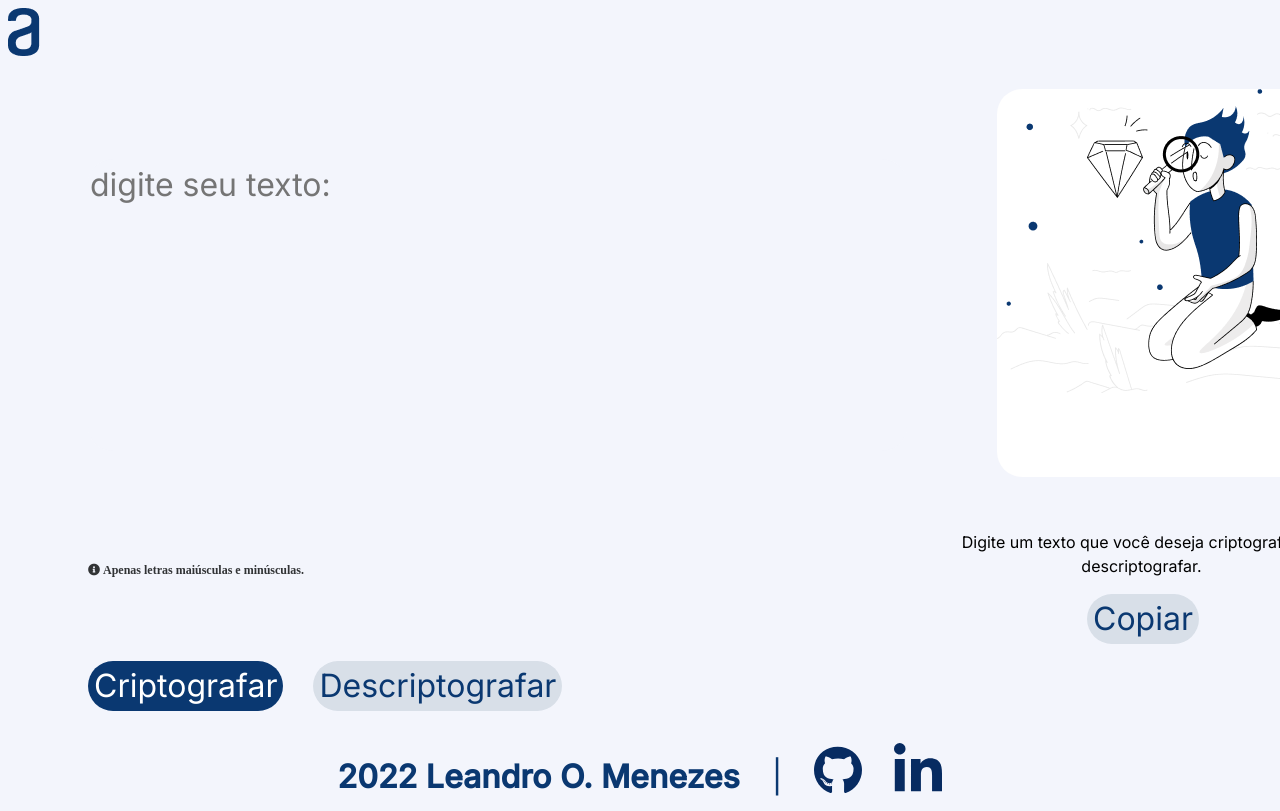
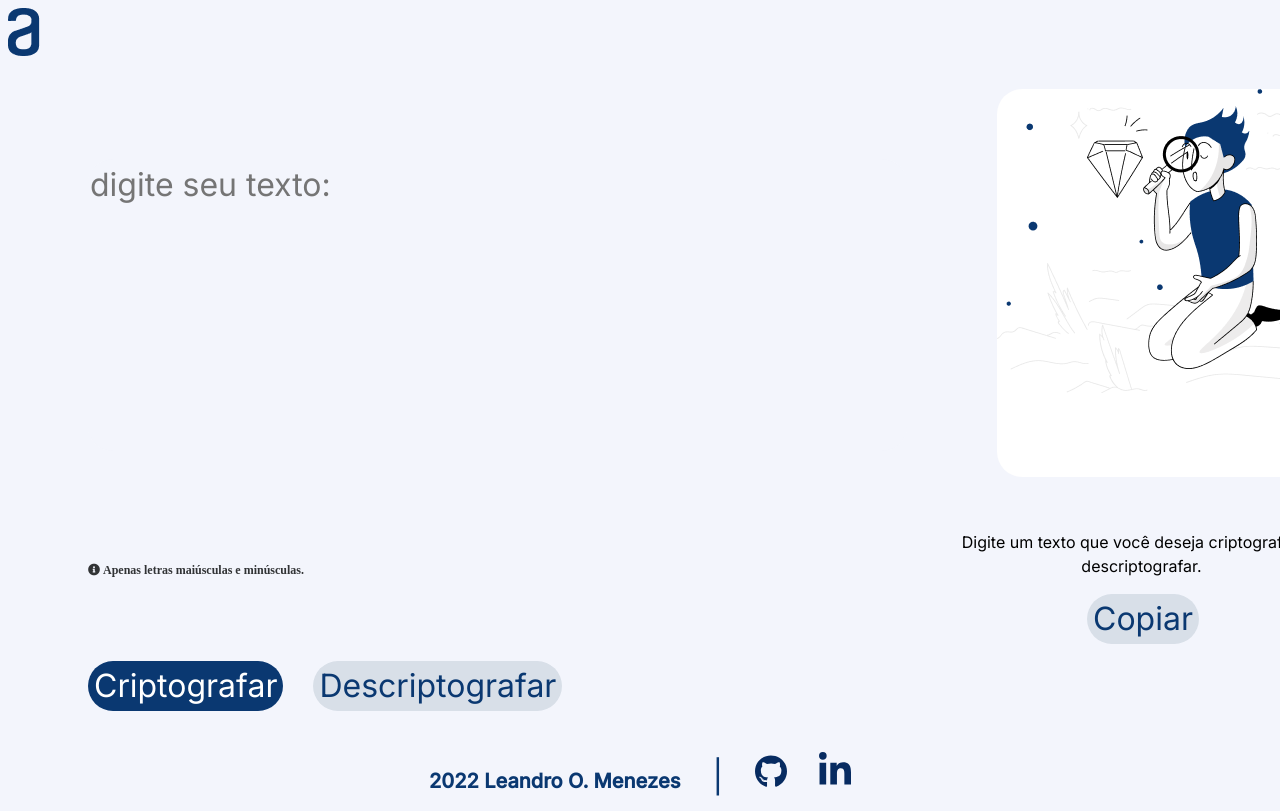
Before and after one commit to LeandroOmenezes/Desafio-alura, a plain HTML site: page index.html in a window 1280 px wide. Shown: the top 811 px of the page. Drawn offline with Linux system fonts and the light colour scheme.

Commit message:
atualização no footer

```diff
--- a/style.css
+++ b/style.css
@@ -116,6 +116,7 @@ footer {
     height: 4vh;
     gap: 1rem;
     color: #0A3871;
+
 }
 
 footer div {
@@ -131,8 +132,9 @@ footer div::before{
 footer span {
     color: #0A3871;
     font-weight: bold;
+    font-size: 20px;
 }
 
 footer img {
-    width: 1.5rem;
+    width: 1.0rem;
 }
```
